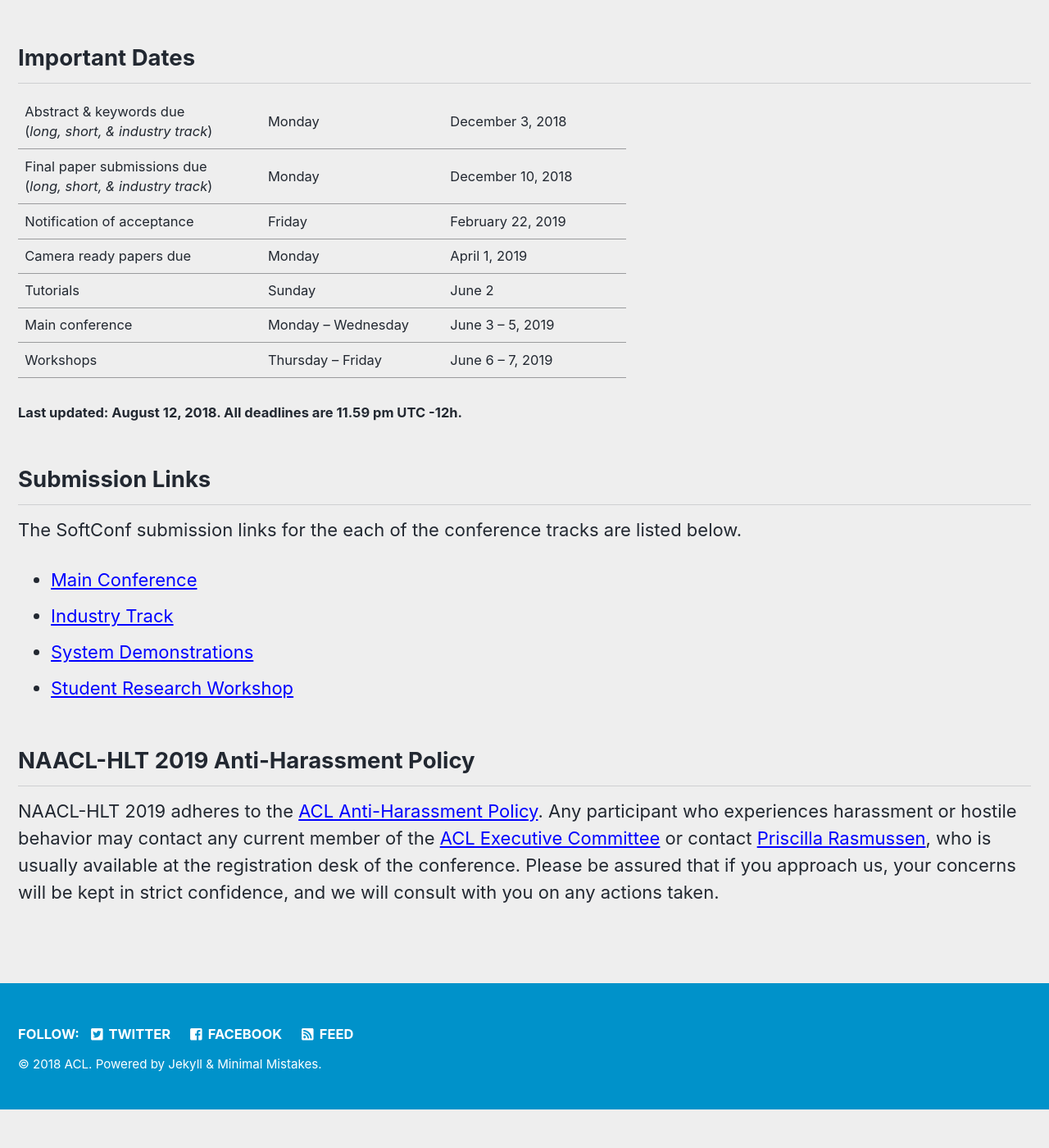
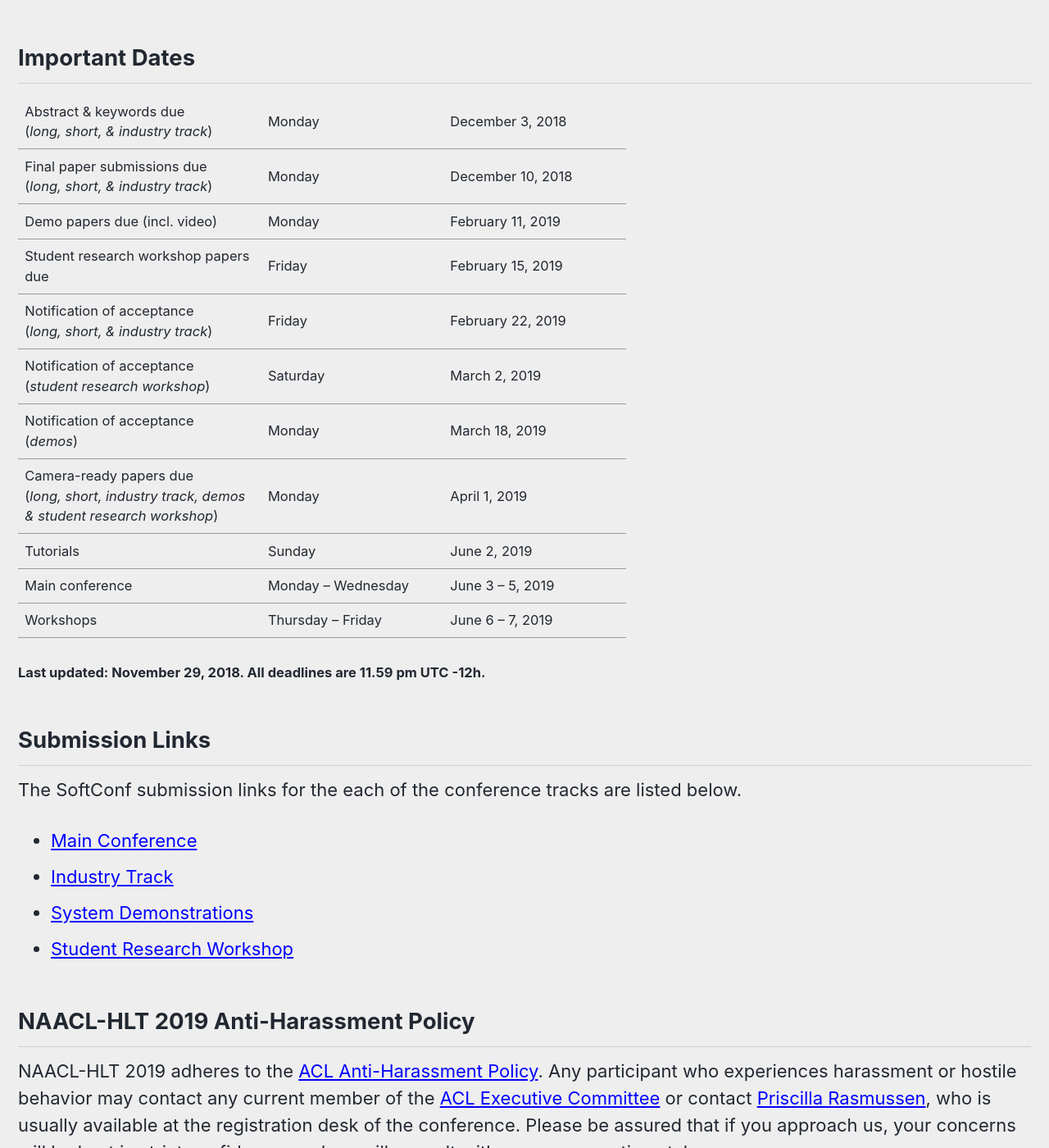
Before and after one commit to naacl-org/naacl-2021-website, a Jekyll site: the page built from _pages/home.md, in a window 1280 px wide and 1400 px high, scrolled down 1375 px. Shown: the whole window at 82% size. Built offline with Jekyll 4.4.1, drawn with Linux system fonts in a browser that asks for light colours; nearby versions of some CDN libraries; before the commit the page ends 2729 px from its top, so only the background shows below that.

Commit message:
Create combined table of important dates.

```diff
--- a/_pages/home.md
+++ b/_pages/home.md
@@ -46,19 +46,39 @@ The Association for Computational Linguistics (ACL) invites you to participate i
             <td>December 10, 2018</td>
         </tr>
         <tr>
-            <td>Notification of acceptance</td>
+            <td>Demo papers due (incl. video)</td>
+            <td>Monday</td>
+            <td>February 11, 2019</td>
+        </tr>
+        <tr>
+            <td>Student research workshop papers due</td>
+            <td>Friday</td>
+            <td>February 15, 2019</td>
+        </tr>
+        <tr>
+            <td>Notification of acceptance<br/>(<i>long, short, &amp; industry track</i>)</td>
             <td>Friday</td>
             <td>February 22, 2019</td>
         </tr>
         <tr>
-          <td>Camera ready papers due</td>
+            <td>Notification of acceptance<br/>(<i>student research workshop</i>)</td>
+            <td>Saturday</td>
+            <td>March 2, 2019</td>
+        </tr>
+        <tr>
+            <td>Notification of acceptance<br/>(<i>demos</i>)</td>
+            <td>Monday</td>
+            <td>March 18, 2019</td>
+        </tr>
+        <tr>
+          <td>Camera-ready papers due<br/>(<i>long, short, industry track, demos &amp; student research workshop</i>)</td>
           <td>Monday</td>
           <td>April 1, 2019</td>
         </tr>
         <tr>
             <td>Tutorials</td>
             <td>Sunday</td>
-            <td>June 2</td>
+            <td>June 2, 2019</td>
         </tr>
         <tr>
             <td>Main conference</td>
@@ -72,7 +92,7 @@ The Association for Computational Linguistics (ACL) invites you to participate i
         </tr>
 </tbody>
 </table>
-<h5>Last updated: August 12, 2018. All deadlines are 11.59 pm UTC -12h.</h5>
+<h5>Last updated: November 29, 2018. All deadlines are 11.59 pm UTC -12h.</h5>
 
 <h2 id="submitlinks">Submission Links</h2>
 
```
